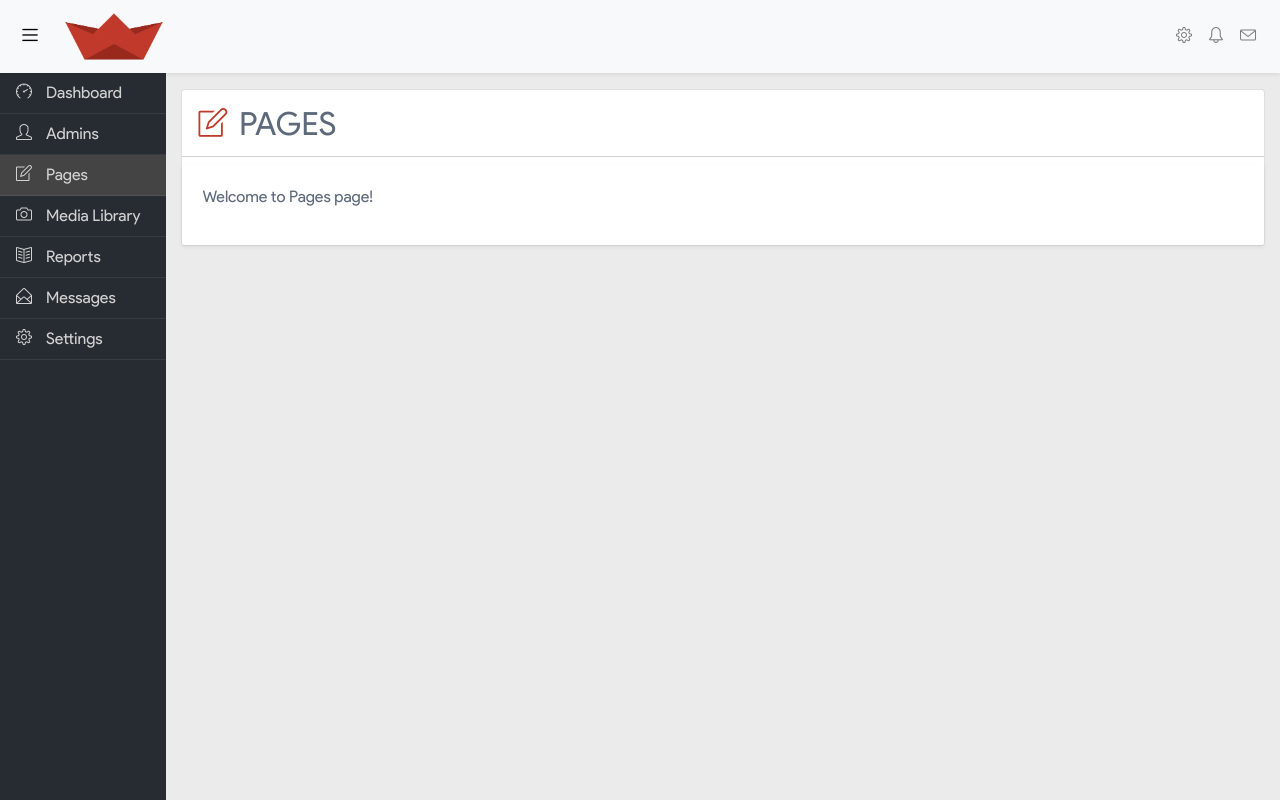
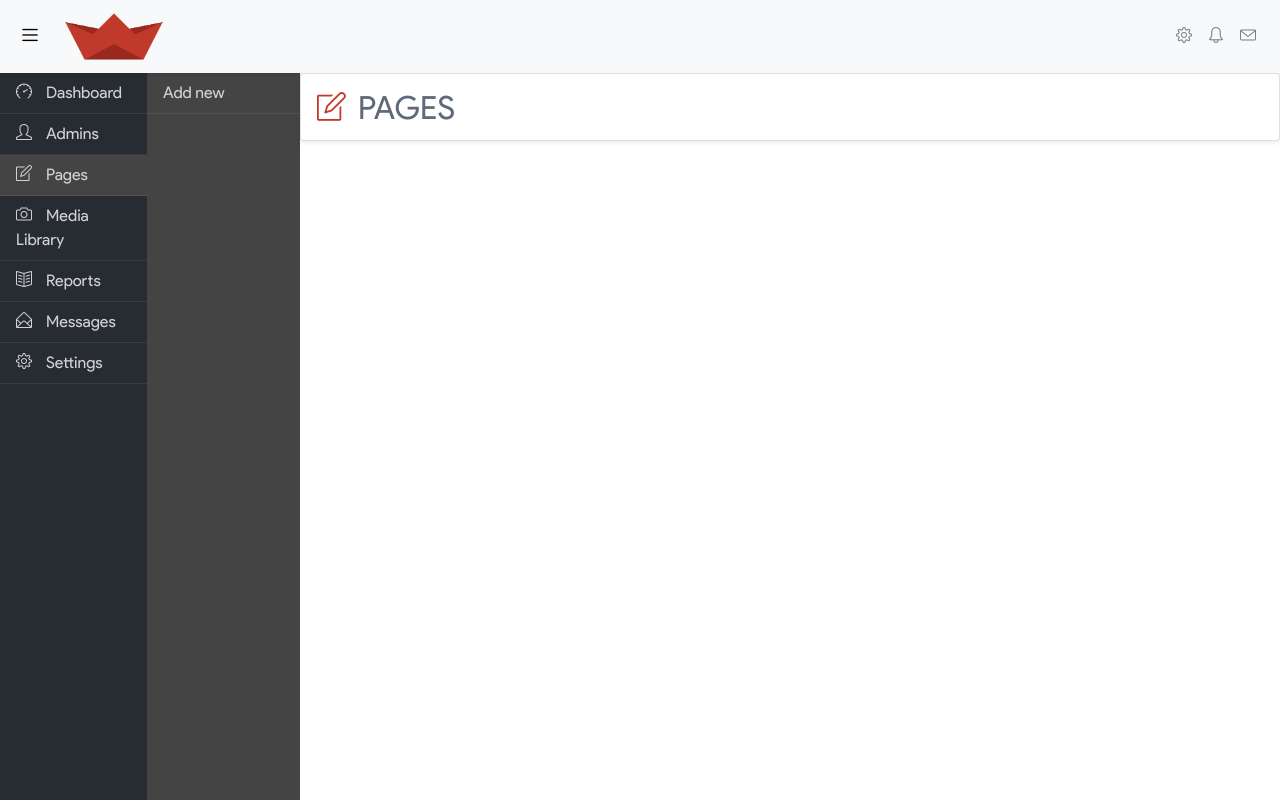
Before and after one commit to AlenDesigns/ScmBase-React-Dashboard, a React app: page /pages in a window 1280 px wide. Built offline with nearby package versions, Linux system fonts and the light colour scheme.

Commit message:
Added side tab nav and switched from card layout to flat layout. 1/2

```diff
--- a/src/components/App.js
+++ b/src/components/App.js
@@ -7,6 +7,7 @@ import Sidebar from "./partials/Sidebar/Sidebar";
 // Layout
 import { Container } from "reactstrap";
 import Main from "./Main";
+import TabNav from "./partials/TabNav/TabNav";
 
 // Animations
 import { CSSTransition } from "react-transition-group";
@@ -43,6 +44,7 @@ class App extends Component {
           >
             <Sidebar dashOpen={this.state.dashOpen} />
           </CSSTransition>
+          <TabNav />
           <Main />
         </div>
       </Container>
--- a/src/components/App.scss
+++ b/src/components/App.scss
@@ -8,7 +8,6 @@
 
 body,
 html {
-    background: #ecebeb;
     color: #5e6a7b;
     height: 100%;
     font-family: TextFont, 'Nunito', sans-serif;
@@ -26,7 +25,8 @@ html {
     line-height: 2rem;
     font-weight: 100;
     vertical-align: baseline;
-    border-bottom: 1px solid lightgray;
+    /*border-bottom: 1px solid lightgray;*/
+    margin: 0;
     i {
         color: #C0392B;
         line-height: 2rem;
--- a/src/components/Main.js
+++ b/src/components/Main.js
@@ -22,6 +22,8 @@ import Pages from "./pages/Pages";
 import Reports from "./pages/Reports";
 import Settings from "./pages/Settings";
 
+import AddPage from "./pages/Pages/AddPage";
+
 // 404
 import NotFound from "./pages/NotFound";
 
@@ -30,19 +32,22 @@ import { TransitionGroup, CSSTransition } from "react-transition-group";
 class Main extends Component {
   render() {
     return (
-      <Container fluid={true} className="mt-3">
+      <Container fluid={true} style={{ padding: 0 }}>
         <Route
           render={({ location }) => (
             <TransitionGroup>
               <CSSTransition key={location.key} classNames="fade" timeout={200}>
                 <Switch location={location}>
                   <Route exact path="/" component={Home} />
-                  <Route path="/admins" component={Admins} />
-                  <Route path="/media-library" component={MediaLibrary} />
-                  <Route path="/messages" component={Messages} />
-                  <Route path="/pages" component={Pages} />
-                  <Route path="/reports" component={Reports} />
-                  <Route path="/settings" component={Settings} />
+                  <Route exact path="/admins" component={Admins} />
+                  <Route exact path="/media-library" component={MediaLibrary} />
+                  <Route exact path="/messages" component={Messages} />
+                  <Route exact path="/pages" component={Pages} />
+                  <Route exact path="/reports" component={Reports} />
+                  <Route exact path="/settings" component={Settings} />
+
+                  <Route path="/pages/new" component={AddPage} />
+
                   <Route component={NotFound} />
                 </Switch>
               </CSSTransition>
--- a/src/components/pages/Admins/index.js
+++ b/src/components/pages/Admins/index.js
@@ -6,14 +6,12 @@ import { Card, CardBody } from "reactstrap";
 export class Admins extends Component {
   render() {
     return (
-      <Card>
+      <div className="p-2">
         <h2 className="page-heading p-3">
           <i className="nav-icon icon-user" /> Admins
         </h2>
-        <CardBody className="shadow-sm">
-          <p>Welcome to admins page!</p>
-        </CardBody>
-      </Card>
+        <p>Welcome to admins page!</p>
+      </div>
     );
   }
 }
--- a/src/components/pages/Pages/index.js
+++ b/src/components/pages/Pages/index.js
@@ -6,13 +6,10 @@ import { Card, CardBody } from "reactstrap";
 class Pages extends Component {
   render(props) {
     return (
-      <Card>
+      <Card className="shadow-sm">
         <h2 className="page-heading p-3">
           <i className="nav-icon icon-note" /> Pages
         </h2>
-        <CardBody className="shadow-sm">
-          <p>Welcome to Pages page!</p>
-        </CardBody>
       </Card>
     );
   }
--- /dev/null
+++ b/src/components/partials/TabNav/TabNav.js
@@ -0,0 +1,20 @@
+import React from "react";
+import { Nav, NavItem } from "reactstrap";
+import { NavLink } from "react-router-dom";
+
+// Styles
+import "./style.scss";
+
+export default class TabNav extends React.Component {
+  render() {
+    return (
+      <Nav vertical className="tabnav">
+        <NavItem>
+          <NavLink to="/pages/new" className="nav-link">
+            Add new
+          </NavLink>
+        </NavItem>
+      </Nav>
+    );
+  }
+}
--- /dev/null
+++ b/src/components/partials/TabNav/style.scss
@@ -0,0 +1,20 @@
+.tabnav {
+    background-color: #444444;
+    width: 200px;
+
+    .nav-link {
+        border-bottom: 1px solid rgba(200, 200, 200, 0.1);
+        color: #d2d2d2;
+        font-size: 1rem;
+        text-decoration: none;
+        transition: all .3s;
+        width: 100%;
+
+        &:hover {
+            border-left: 4px solid #C0392B;
+            color: #fff;
+            padding-left: 20px;
+        }
+    }
+
+}
```
